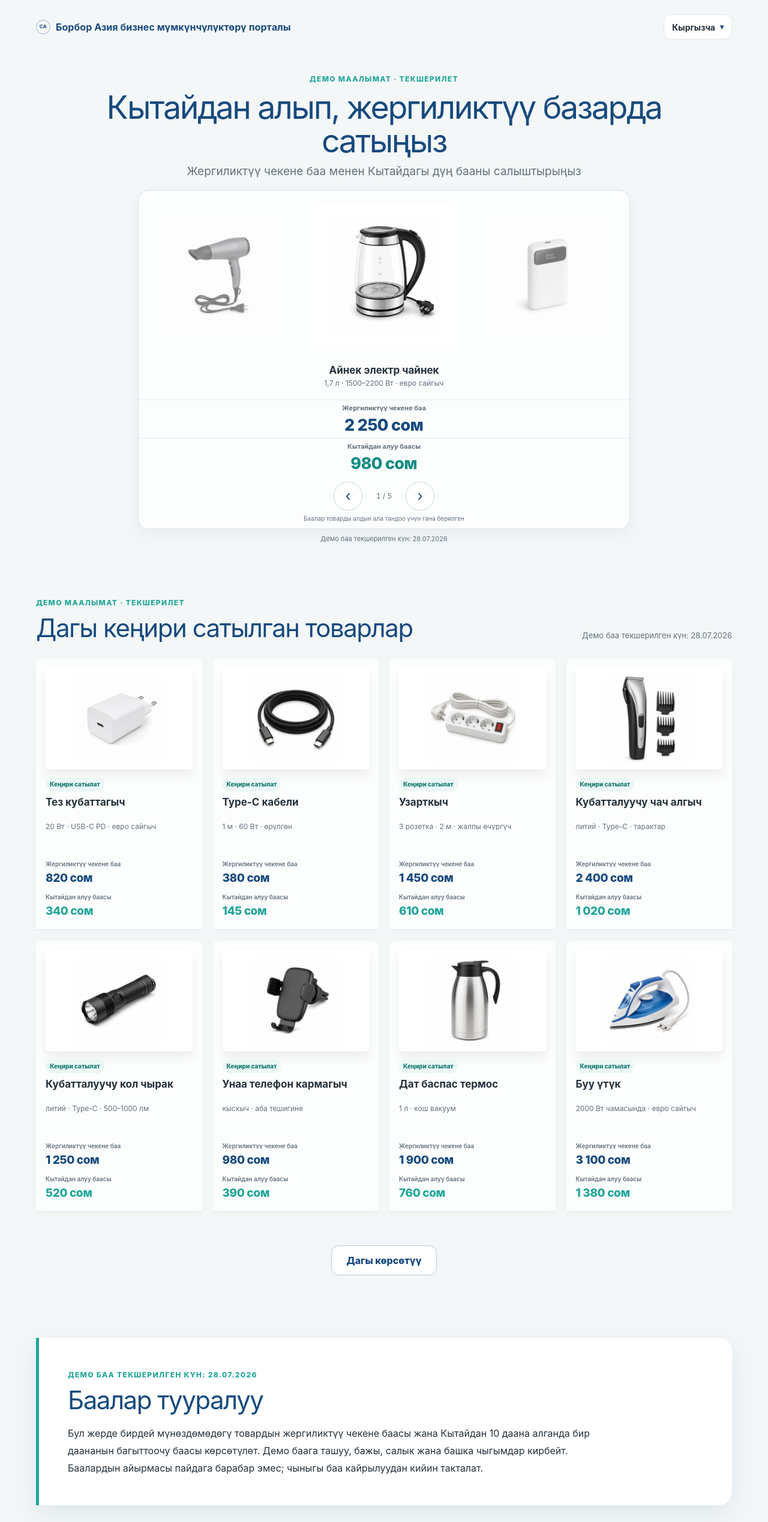
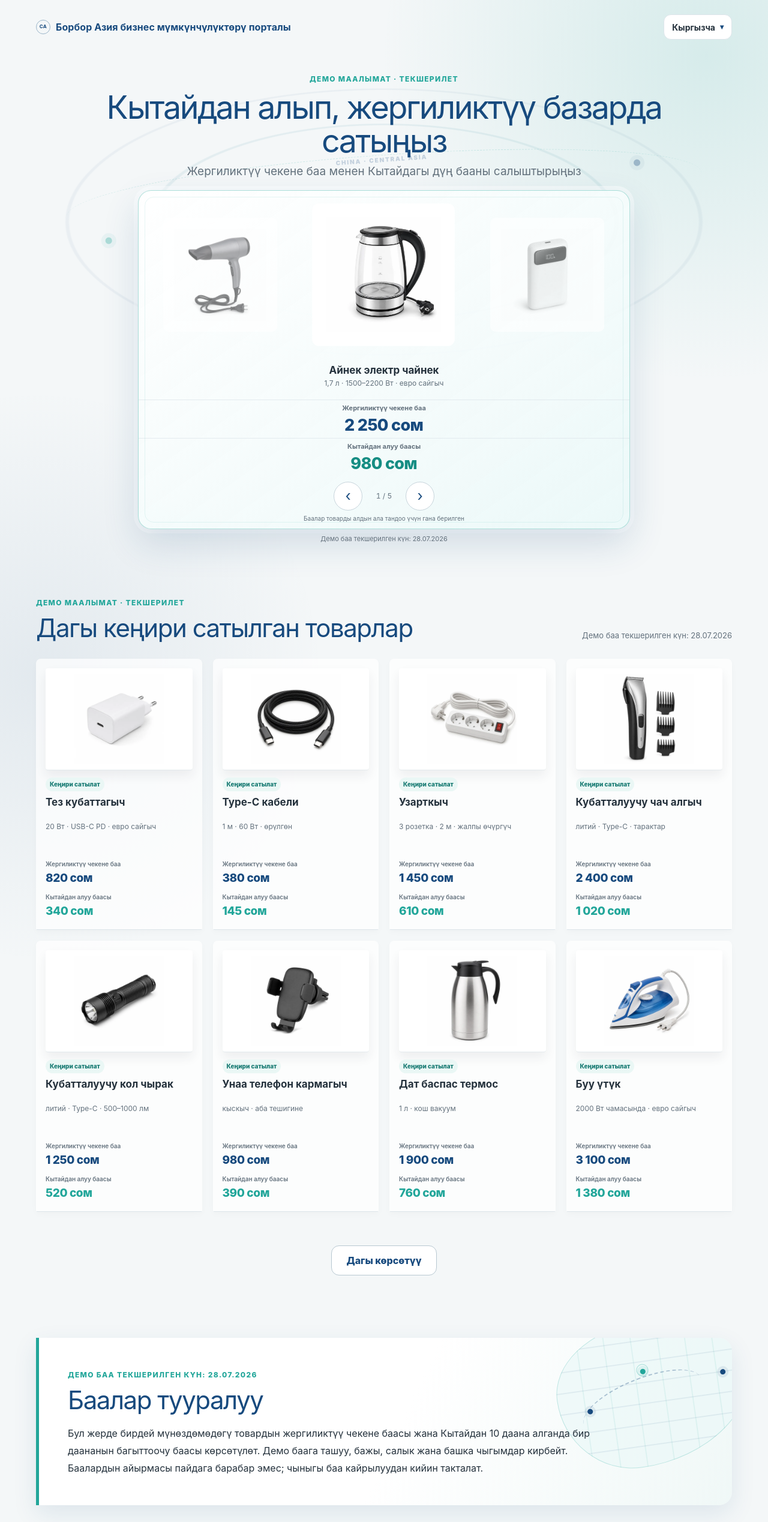
Before and after one commit to Yosuke999/ZJW2.0, a Next.js app: page /kg in a window 1280 px wide. Shown: the top 2537 px of the page at 60% size. Built offline with nearby package versions, Linux system fonts and the light colour scheme.

Commit message:
add approved trade route visual style

```diff
--- a/app/globals.css
+++ b/app/globals.css
@@ -14,7 +14,7 @@
 
 * { box-sizing: border-box; }
 html { scroll-behavior: smooth; }
-body { margin: 0; overflow-x: hidden; background: var(--canvas); color: var(--ink); font-family: Inter, ui-sans-serif, system-ui, -apple-system, BlinkMacSystemFont, "Segoe UI", sans-serif; }
+body { margin: 0; overflow-x: hidden; background: radial-gradient(circle at 92% 2%, rgba(34,166,154,.14), transparent 34rem), radial-gradient(circle at 5% 24%, rgba(23,74,126,.08), transparent 30rem), var(--canvas); color: var(--ink); font-family: Inter, ui-sans-serif, system-ui, -apple-system, BlinkMacSystemFont, "Segoe UI", sans-serif; }
 button, a { font: inherit; }
 button { color: inherit; }
 .shell { width: min(1160px, calc(100% - 32px)); margin-inline: auto; }
@@ -30,13 +30,17 @@ button { color: inherit; }
 .language-popover { position: absolute; right: 0; top: calc(100% + 8px); min-width: 178px; padding: 7px; border: 1px solid var(--line); border-radius: 14px; background: white; box-shadow: var(--shadow); }
 .language-popover a { display: block; padding: 11px 12px; color: var(--ink); text-decoration: none; border-radius: 9px; }
 .language-popover a:hover, .language-popover a.active { background: #eef5f8; color: var(--blue); }
-.hero { padding-top: 18px; min-height: 680px; }
+.hero { position: relative; isolation: isolate; padding-top: 18px; min-height: 680px; }
+.hero::before { content: ""; position: absolute; z-index: 0; top: 20px; left: 50%; width: min(100vw, 1240px); height: 520px; transform: translateX(-50%); pointer-events: none; opacity: .34; background: radial-gradient(circle at 13% 56%, var(--teal) 0 5px, rgba(34,166,154,.18) 6px 12px, transparent 13px), radial-gradient(circle at 84% 31%, var(--blue) 0 5px, rgba(23,74,126,.14) 6px 12px, transparent 13px), radial-gradient(ellipse at center, transparent 0 43.7%, rgba(38,132,153,.24) 44% 44.45%, transparent 44.75%), radial-gradient(ellipse at center, transparent 0 59.7%, rgba(23,74,126,.14) 60% 60.4%, transparent 60.7%); }
+.hero::after { content: "CHINA  ·  CENTRAL ASIA"; position: absolute; z-index: 0; top: 168px; left: 50%; width: min(1060px, 92vw); height: 132px; transform: translateX(-50%) rotate(-4deg); border-top: 1px dashed rgba(34,166,154,.2); border-radius: 50%; color: rgba(23,74,126,.22); font-size: 10px; font-weight: 900; letter-spacing: .18em; text-align: center; pointer-events: none; }
+.hero > * { position: relative; z-index: 1; }
 .hero-copy { max-width: 760px; margin: 0 auto 16px; text-align: center; }
 .eyebrow { display: inline-block; color: var(--teal); text-transform: uppercase; letter-spacing: .11em; font-weight: 800; font-size: 12px; }
 h1, h2, h3, p { margin-top: 0; }
 h1 { margin: 9px 0; color: var(--blue); font-size: clamp(32px, 5.4vw, 58px); line-height: 1.04; letter-spacing: -.045em; }
 .hero-copy p { max-width: 680px; margin: 0 auto; color: var(--muted); font-size: clamp(15px, 1.8vw, 19px); line-height: 1.45; }
-.product-showcase { position: relative; width: min(820px, 100%); margin: 0 auto; padding: 10px 0 9px; overflow: hidden; border: 1px solid var(--line); border-radius: 18px; background: rgba(255,255,255,.76); box-shadow: 0 10px 24px rgba(23,74,126,.055); touch-action: pan-y; user-select: none; }
+.product-showcase { position: relative; width: min(820px, 100%); margin: 0 auto; padding: 10px 0 9px; overflow: hidden; border: 1px solid rgba(34,166,154,.34); border-radius: 22px; background: linear-gradient(145deg, rgba(255,255,255,.98), rgba(235,248,248,.9)); box-shadow: 0 24px 60px rgba(23,74,126,.16), 0 0 0 7px rgba(255,255,255,.46); touch-action: pan-y; user-select: none; }
+.product-showcase::before { content: ""; position: absolute; inset: 10px; border: 1px solid rgba(34,166,154,.1); border-radius: 15px; pointer-events: none; }
 .track-viewport { width: 100%; overflow: hidden; }
 .product-track { height: 230px; }
 .track-strip { display: flex; width: 360%; height: 100%; margin-left: -130%; transform: translateX(0); transition: transform 420ms cubic-bezier(.22,.72,.22,1); will-change: transform; }
@@ -91,7 +95,18 @@ h1 { margin: 9px 0; color: var(--blue); font-size: clamp(32px, 5.4vw, 58px); lin
 .secondary-button { border: 1px solid #b8c8d1; background: white; color: var(--blue); }
 .expand-button { display: block; margin: 28px auto 0; }
 .pricing-section { padding-top: 20px; }
-.price-note { padding: clamp(24px, 5vw, 48px); border-left: 5px solid var(--teal); border-radius: 0 22px 22px 0; background: white; box-shadow: var(--shadow); }
+.price-note { position: relative; isolation: isolate; overflow: hidden; padding: clamp(24px, 5vw, 48px); border-left: 5px solid var(--teal); border-radius: 0 22px 22px 0; background: linear-gradient(115deg, #fff 52%, #f0f8f7); box-shadow: var(--shadow); }
+.price-note > :not(.route-map) { position: relative; z-index: 1; }
+.route-map { position: absolute; z-index: 0; right: -38px; top: -28px; width: 330px; height: 240px; opacity: 1; transform: rotate(-8deg); background: repeating-linear-gradient(0deg, transparent 0 33px, rgba(23,74,126,.1) 34px 35px), repeating-linear-gradient(90deg, transparent 0 43px, rgba(34,166,154,.11) 44px 45px), rgba(234,248,247,.66); border: 1px solid rgba(34,166,154,.24); border-radius: 46% 54% 62% 38% / 46% 35% 65% 54%; }
+.route-map::before { content: ""; position: absolute; left: 35px; top: 91px; width: 210px; height: 78px; border-top: 2px dashed rgba(23,74,126,.32); border-radius: 55% 50% 0 0; transform: rotate(-13deg); }
+.route-map i { position: absolute; display: block; width: 9px; height: 9px; border-radius: 50%; background: var(--blue); box-shadow: 0 0 0 5px rgba(23,74,126,.09); }
+.route-map i:nth-child(1) { left: 47px; top: 130px; }.route-map i:nth-child(2) { left: 143px; top: 76px; background: var(--teal); box-shadow: 0 0 0 5px rgba(34,166,154,.1); }.route-map i:nth-child(3) { right: 44px; top: 95px; }.route-map b { position: absolute; left: 137px; top: 68px; width: 20px; height: 20px; border: 1px solid rgba(34,166,154,.33); border-radius: 50%; }
+.trade-route { position: relative; display: flex; align-items: center; justify-content: space-between; max-width: 720px; margin: 34px auto 8px; padding: 0 8%; }
+.trade-route::before { content: ""; position: absolute; left: 10%; right: 10%; height: 3px; background: linear-gradient(90deg, var(--blue), var(--teal)); opacity: .62; box-shadow: 0 0 14px rgba(34,166,154,.2); }
+.trade-route span { position: relative; z-index: 1; width: 13px; height: 13px; border: 3px solid var(--canvas); border-radius: 50%; background: var(--blue); box-shadow: 0 0 0 2px rgba(23,74,126,.3); }.trade-route span:nth-child(3), .trade-route span:nth-child(5) { background: var(--teal); box-shadow: 0 0 0 2px rgba(34,166,154,.32); }
+.trust-list > div { padding: 12px 14px; border: 1px solid rgba(221,229,234,.84); border-radius: 14px; background: rgba(255,255,255,.58); }
+.service-section { position: relative; overflow: hidden; }
+.service-section::after { content: ""; position: absolute; right: -120px; bottom: -160px; width: 360px; height: 360px; border: 1px solid rgba(34,166,154,.12); border-radius: 50%; box-shadow: 0 0 0 34px rgba(34,166,154,.035), 0 0 0 68px rgba(34,166,154,.025); pointer-events: none; }
 .price-note p { max-width: 900px; margin: 18px 0 0; font-size: 16px; line-height: 1.8; }
 .trust-list { display: grid; gap: 18px; margin-top: 30px; }
 .trust-list > div { display: flex; align-items: center; gap: 14px; }
@@ -104,15 +119,16 @@ h1 { margin: 9px 0; color: var(--blue); font-size: clamp(32px, 5.4vw, 58px); lin
 .service-flow { list-style: none; display: grid; padding: 0; margin: 0 0 30px; }
 .service-flow li { position: relative; display: grid; grid-template-columns: 50px 1fr; gap: 13px; min-height: 82px; }
 .service-flow li:not(:last-child)::before { content: ""; position: absolute; left: 20px; top: 44px; bottom: 7px; width: 1px; background: #aac4d1; }
-.service-flow span { display: grid; place-items: center; width: 40px; height: 40px; border: 1px solid #9ab8c7; border-radius: 50%; background: var(--canvas); color: var(--blue); font-size: 12px; font-weight: 900; }
+.service-flow span { display: grid; place-items: center; width: 40px; height: 40px; border: 1px solid #9ab8c7; border-radius: 50%; background: linear-gradient(145deg, white, #eaf4f5); color: var(--blue); box-shadow: 0 5px 12px rgba(23,74,126,.08); font-size: 12px; font-weight: 900; }
 .service-flow p { padding-top: 8px; line-height: 1.5; }
 .faq-list { border-top: 1px solid var(--line); }
 .faq-item { border-bottom: 1px solid var(--line); }
 .faq-item button { width: 100%; min-height: 68px; display: flex; align-items: center; justify-content: space-between; gap: 20px; padding: 15px 2px; border: 0; background: transparent; text-align: left; font-weight: 750; cursor: pointer; }
 .faq-item b { color: var(--teal); font-size: 23px; }
 .faq-item p { margin: 0; padding: 0 38px 22px 2px; color: var(--muted); line-height: 1.7; }
-.final-cta { background: var(--blue); color: white; }
-.final-cta .shell { min-height: 260px; display: flex; flex-direction: column; justify-content: center; align-items: flex-start; gap: 24px; }
+.final-cta { position: relative; overflow: hidden; background: linear-gradient(120deg, #103859, var(--blue)); color: white; }
+.final-cta::after { content: ""; position: absolute; right: -70px; top: -165px; width: 420px; height: 420px; border: 1px solid rgba(255,255,255,.18); border-radius: 50%; box-shadow: 0 0 0 34px rgba(255,255,255,.04), 0 0 0 68px rgba(255,255,255,.025); }
+.final-cta .shell { position: relative; z-index: 1; min-height: 260px; display: flex; flex-direction: column; justify-content: center; align-items: flex-start; gap: 24px; }
 .final-cta h2 { max-width: 730px; color: white; margin: 0; }
 .primary-button.light { background: white; color: var(--blue); border-color: white; }
 .privacy-placeholder { padding-block: 18px; color: var(--muted); font-size: 12px; }
--- a/components/PortalPage.tsx
+++ b/components/PortalPage.tsx
@@ -38,7 +38,11 @@ export function PortalPage({ countryCode, language, source }: { countryCode: Cou
       <HeroCarousel country={countryCode} language={language} copy={copy} onActiveProductChange={handleHeroProductChange} />
       <ProductGrid country={countryCode} language={language} copy={copy} selectedProductId={selectedProductId} onSelect={(productId) => { productCardSelection.current = true; setSelectedProductId(productId); }} />
       <section id="pricing" className="pricing-section shell">
-        <div className="price-note"><span className="eyebrow">{copy.confirmedDate}</span><h2>{copy.priceNoteTitle}</h2><p>{copy.priceNote}</p></div>
+        <div className="price-note">
+          <div className="route-map" aria-hidden="true"><i /><i /><i /><b /></div>
+          <span className="eyebrow">{copy.confirmedDate}</span><h2>{copy.priceNoteTitle}</h2><p>{copy.priceNote}</p>
+        </div>
+        <div className="trade-route" aria-hidden="true"><span /><span /><span /><span /><span /></div>
         <TrustList copy={copy} />
       </section>
       <section className="consult-section shell"><button className="primary-button" onClick={() => openContact("primary")}>{copy.consultOpportunity}</button><p>{copy.consultHelp}</p></section>
```
